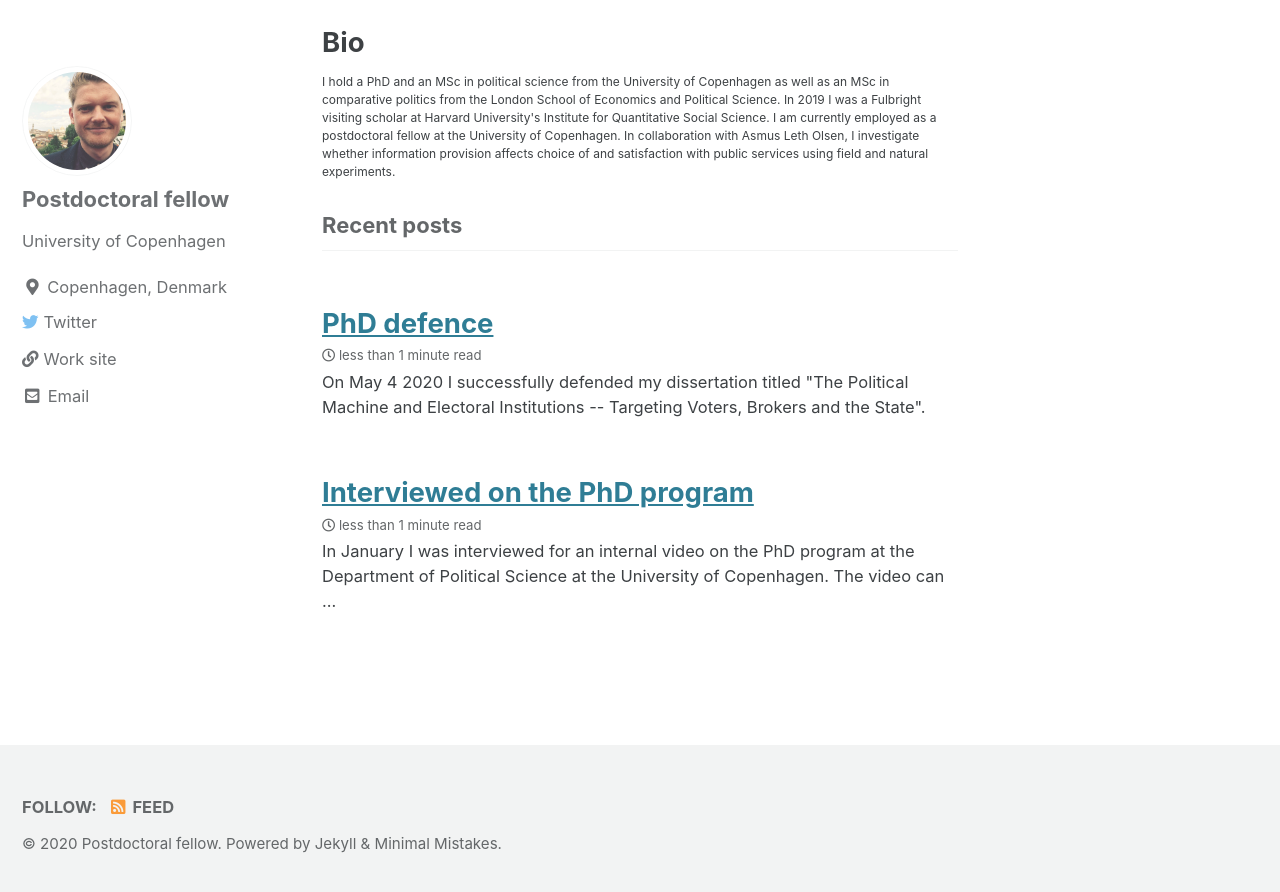
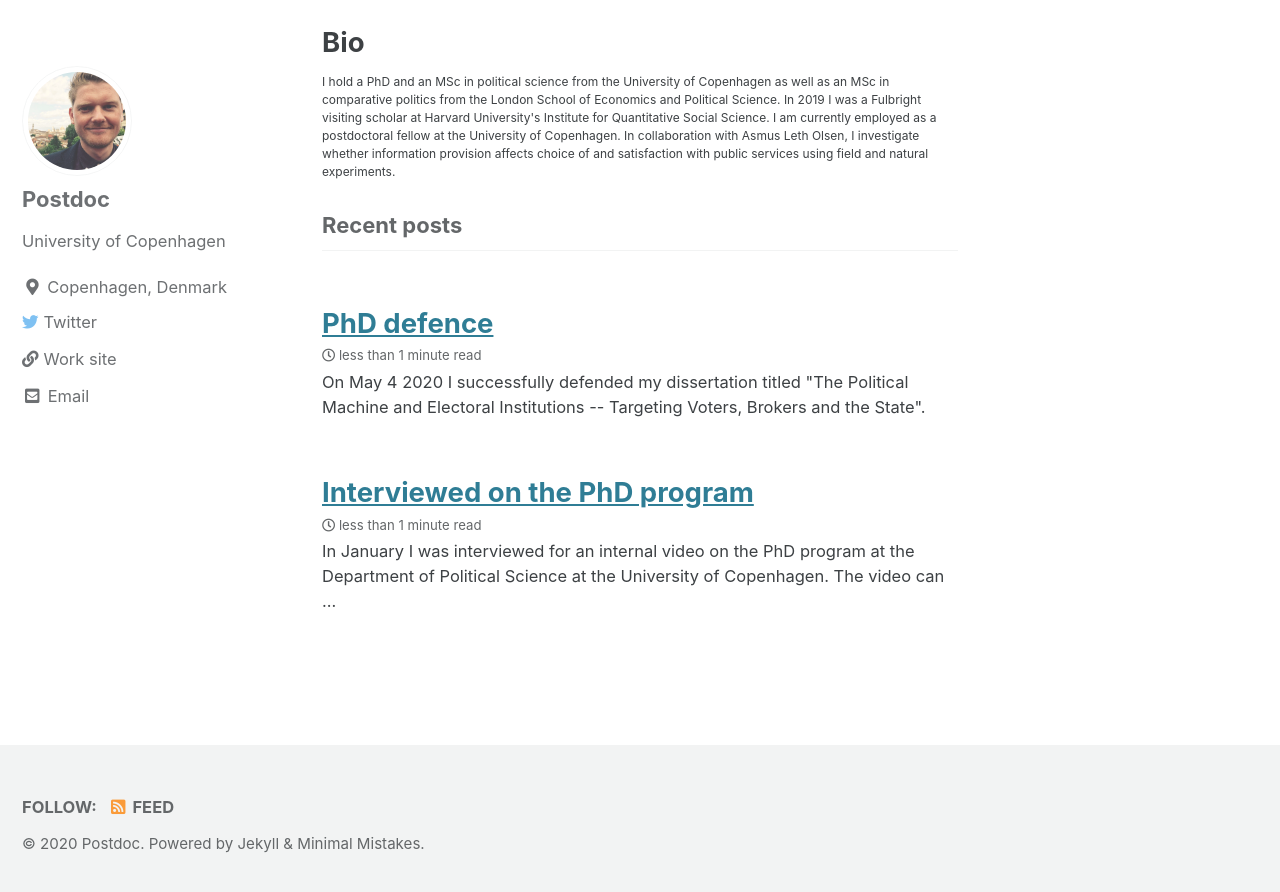
Before and after one commit to AndersWoller/AndersWoller.github.io, a Jekyll site: the page built from index.html, in a window 1280 px wide and 900 px high, scrolled down 548 px. Shown: the top 892 px of the window. Built offline with Jekyll 4.4.1, drawn with Linux system fonts in a browser that asks for light colours; cached includes are drawn as plain includes; the list of posts is cut into pages by our own code.

Commit message:
Update _config.yml

```diff
--- a/_config.yml
+++ b/_config.yml
@@ -19,7 +19,7 @@ locale                   : "en-US"
 title                    : "Anders Woller"
 title_separator          : "-"
 subtitle                 : # site tagline that appears below site title in masthead
-name                     : "Postdoctoral fellow"
+name                     : "Postdoc"
 description              : "Personal website"
 url                      : # the base hostname & protocol for your site e.g. "https://mmistakes.github.io"
 baseurl                  : # the subpath of your site, e.g. "/blog"
@@ -93,7 +93,7 @@ analytics:
 
 # Site Author
 author:
-  name             : "Postdoctoral fellow"
+  name             : "Postdoc"
   avatar           : "/images/profilepic.jpg"
   bio              : "University of Copenhagen"
   location         : "Copenhagen, Denmark"
```
